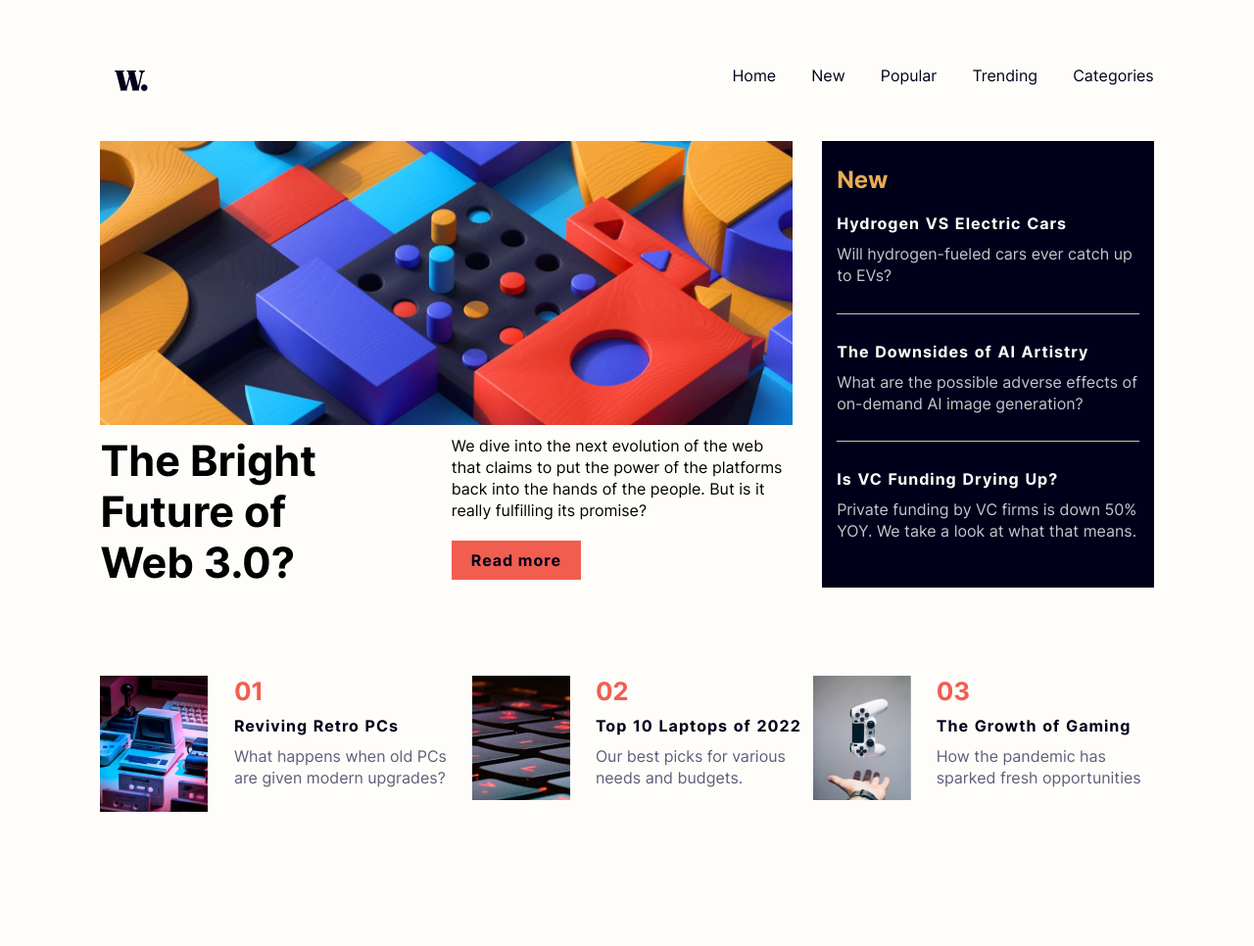
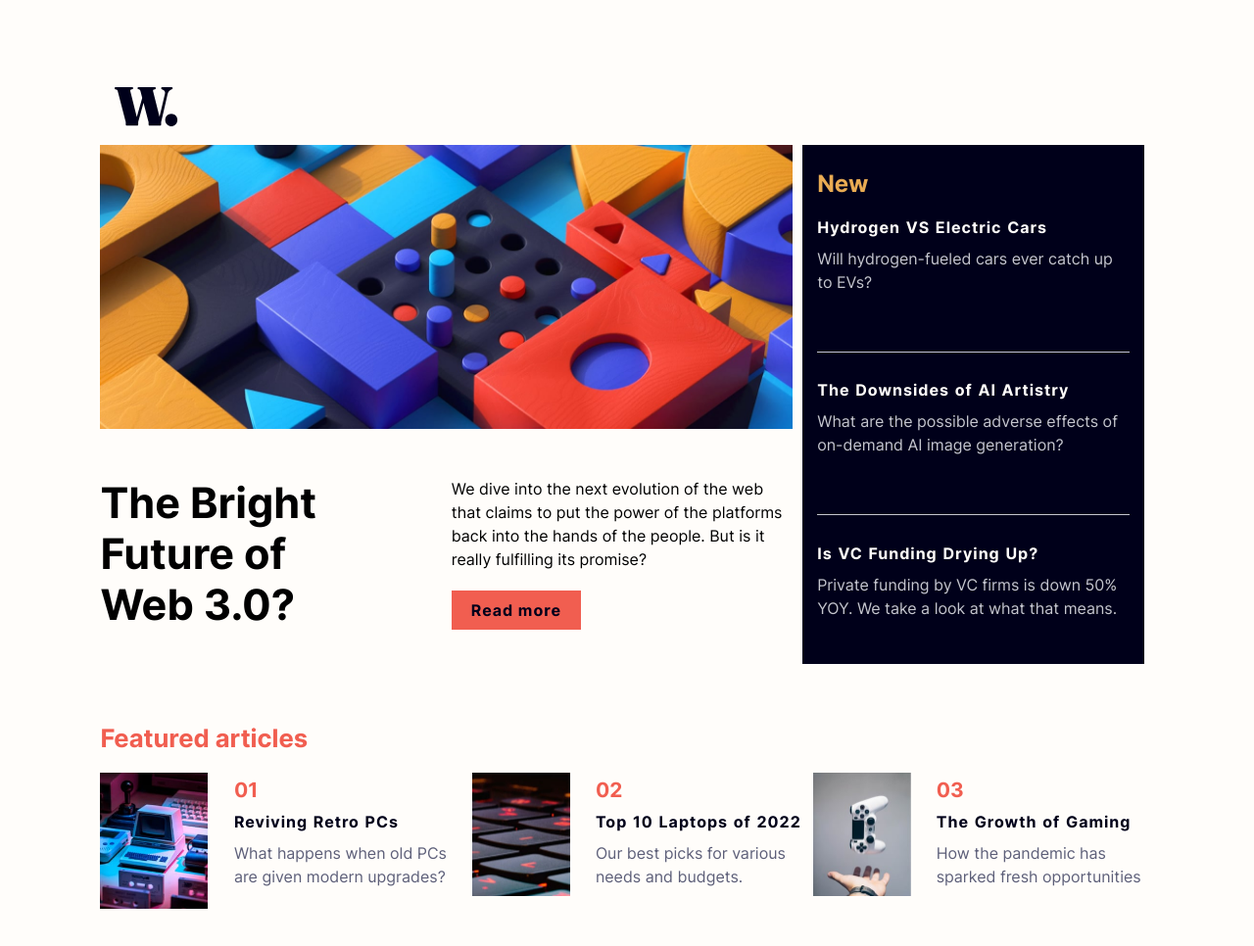
Before and after one commit to Raymond023/news-homepage, a plain HTML site: page index.html in a window 1280 px wide. Shown: the whole page at 98% size. Before the commit the page ends 929 px from the top, so only its background shows below. Drawn offline with Linux system fonts and the light colour scheme.

Commit message:
changed html layout and css

```diff
--- a/index.html
+++ b/index.html
@@ -14,13 +14,14 @@
   <body>
     <header>
       <div>
-        <a href="/"></a>
-        <button type="button" class="open-nav" aria-label="open navigation"></button>
+        <a class="logo" aria-label="Tech news homepage" href="/"><img src="assets/images/logo.svg" alt=""></a>
+        <button type="button" class="open-nav" aria-haspopup="dialog" aria-label="menu"></button>
       </div>
 
+      <dialog aria-label="primary navigation" aria-modal="true" class="nav-dialog" id="nav-dialog">
 
-      <nav aria-label="primary">
-        <button type="button" class="close-nav" aria-label="close navigation"></button>
+        <nav>
+          <button type="button" class="close-nav" aria-label="close menu"></button>
           <ul>
             <li><a href="/">Home</a></li>
             <li><a href="#new">New</a></li>
@@ -30,12 +31,18 @@
           </ul>
         </nav>
 
+      </dialog>
+
+
     </header>
-    <div class="overlay"></div>
+
     <main>
+      <picture>
+        <source srcset="assets/images/image-web-3-desktop.jpg" media="(min-width: 720px)">
+        <source srcset="assets/images/image-web-3-mobile.jpg" media="(min-width: 320px)">
+        <img src="assets/images/image-web-3-mobile.jpg" alt="">
+      </picture>
 
-      <img class="mobile" src="assets/images/image-web-3-mobile.jpg" alt="mobile hero icon">
-      <img class="desktop" src="assets/images/image-web-3-desktop.jpg" alt="desktop hero icon">
       <h1>The Bright Future of Web 3.0?</h1>
       <div>
       <p>
@@ -45,11 +52,7 @@
       <a href="#">Read more</a>
       </div>
 
-
-    </main>
-
-    <aside id="new" aria-label="new tech innovations" class="new">
-
+      <section class="new">
         <h2>New</h2>
 
         <ul>
@@ -70,44 +73,39 @@
               <p>Private funding by VC firms is down 50% YOY. We take a look at what that means.</p>
           </li>
         </ul>
+      </section>
 
-    </aside>
-
-    <section aria-label="featured articles" class="featured">
-
-      <ul>
+      <section class="featured">
+        <h3>Featured articles</h3>
+        <ol>
           <li>
             <img src="assets/images/image-retro-pcs.jpg" alt="">
-          <div>
-            <h3>01</h3>
+            <div class="retro">
               <a href="/">Reviving Retro PCs</a>
               <p>What happens when old PCs are given modern upgrades?</p>
             </div>
-
           </li>
 
           <li>
             <img src="assets/images/image-top-laptops.jpg" alt="">
-          <div>
-            <h3>02</h3>
+            <div class="laptop">
               <a href="/">Top 10 Laptops of 2022</a>
               <p>Our best picks for various needs and budgets.</p>
             </div>
-
           </li>
 
           <li>
             <img src="assets/images/image-gaming-growth.jpg" alt="">
-          <div>
-            <h3>03</h3>
+            <div class="growth">
               <a href="/">The Growth of Gaming</a>
               <p>How the pandemic has sparked fresh opportunities</p>
             </div>
-
           </li>
-      </ul>
+        </ol>
 
       </section>
 
+    </main>
+
   </body>
 </html>
--- a/script.js
+++ b/script.js
@@ -3,14 +3,15 @@
 const openNav = document.querySelector('.open-nav');
 const closeNav = document.querySelector('.close-nav');
 const navBar = document.querySelector('nav');
-const overlay = document.querySelector('.overlay');
+const navDialog = document.querySelector('#nav-dialog')
+const body = document.body;
 
 openNav.addEventListener('click', () => {
-    overlay.classList.add('show-overlay');
-    navBar.classList.add('show');
+    body.classList.toggle('overlay');
+    navDialog.showModal();
 });
 
 closeNav.addEventListener('click', () => {
-    overlay.classList.remove('show-overlay');
-    navBar.classList.remove('show');
+    body.classList.toggle('overlay');
+    navDialog.close();
 });
--- a/style.css
+++ b/style.css
@@ -26,25 +26,44 @@
 body{
     background-color: var(--Off-white);
     font-family: 'Inter', sans-serif;
+    height: 100%;
     padding: 15px;
     padding-top: 45px;
+}
+body::before{
+    content: "";
+    position: fixed;
+    top: 0;
+    right: 65%;
+    width: 100%;
+    height: 100%;
+    background-color: rgba(0, 0, 0, 0.379);
+    opacity: 0;
+    overflow: hidden;
+    z-index: 1;
+    pointer-events: none;
+    transition: 0.4s ease-in;
+}
+body.overlay::before{
+    opacity: 1;
 }
 a{
     text-decoration: none;
 }
 p{
-    line-height: 22px;
+    line-height: 1.5;
 }
 /* header content */
 
-.mobile, header div a{
+picture, picture img{
     max-width: 100%;
     max-height: 100%;
+    object-fit: contain;
 }
-header div a{
-    background-image: url(assets/images/logo.svg);
-    background-size: contain;
+.logo img{
+    width: 100%;
 }
+
 header div{
     display: flex;
     background-color: var(--Off-white);
@@ -56,20 +75,24 @@ header div{
     top: 0;
     left: 0;
 }
-nav{
+/* side nav bar */
+.nav-dialog{
     background-color: var(--Off-white);
+    border: transparent;
     position: fixed;
     top: 0;
     right: -65%;
-    height: 100vh;
+    height: 100%;
+    max-height: 100%;
+    overflow-y: scroll;
     padding: 30px;
-    transition: right 0.5s ease-in-out;
+    transition: right 0.5s ease-out;
     width: 65%;
 }
-.show{
-
+.nav-dialog[open]{
     right: 0;
 }
+
 nav li{
     margin-bottom: 28px;
 }
@@ -81,7 +104,7 @@ nav ul {
     flex-direction: column;
     margin-top: 85px;
 }
-button, header div a{
+button{
     background-repeat: no-repeat;
     background-position: center center;
     background-color: transparent;
@@ -96,31 +119,15 @@ background-image: url(assets/images/icon-menu.svg);
     background-image: url(assets/images/icon-menu-close.svg);
     margin-left: 90%;
 }
-.desktop{
-    display: none;
-}
-.overlay{
-    position: fixed;
-    top: 0;
-    right: 65%;
-    width: 100%;
-    height: 100%;
-    background-color: rgba(0, 0, 0, 0.379);
-    opacity: 0;
-    z-index: 1;
-    pointer-events: none;
-    transition: 0.4s ease-out;
-}
-.show-overlay{
-    opacity: 1;
-}
+
 
 /* body content */
 main{
+    width: 100%;
     display: block;
     margin: 10px auto 30px auto;
 }
-main a{
+main > div > a{
     background-color: var(--Soft-red);
     color: var(--Very-dark-blue);
     font-weight: 700;
@@ -129,7 +136,7 @@ main a{
     padding: 10px 20px;
 }
 main p{
-    line-height: 22px;
+
     margin-bottom: 30px;
 }
 
@@ -167,14 +174,34 @@ h2{
     margin: 50px 0;
 }
 
-.featured li{
+.featured ol{
+
+}
+
+.featured ol li{
     display: grid;
     gap: 15px;
     grid-template-columns: 1fr 2fr;
     margin: 10px 0;
 
 }
+ol div::before{
+    color: var(--Soft-red);
+    display: block;
+    font-size: 1.3rem;
+    font-weight: 700;
+    margin: 5px 0 10px 0;
+}
+.retro::before{
+    content: "01";
 
+}
+.laptop::before{
+    content: "02";
+}
+.growth::before{
+    content: "03";
+}
 .featured a{
     color: var(--Very-dark-blue);
     font-weight: 700;
@@ -209,27 +236,14 @@ main a:hover{
 
 /* media queries */
 
-@media screen and (min-width:45rem) {
-    .mobile{
-        display: none;
-    }
-    .desktop{
-        display: inline;
-        max-width: 100%;
-    }
-}
 @media screen and (min-width:60rem) {
     body{
-        display: grid;
-        gap: 30px;
-        grid-template-columns: repeat(3, 1fr);
-        padding: 40px 8%;
-
+        padding: 5% 8%;
     }
     header{
+        align-items: center;
         display: flex;
         justify-content: space-between;
-        grid-column: span 3;
     }
     header div{
         height: auto;
@@ -260,29 +274,41 @@ main a:hover{
     button{
         display: none;
     }
+
     main{
         display: grid;
         gap: 10px;
-        grid-template-columns: 1fr 1fr;
-        grid-column: span 2;
+        grid-template-columns: repeat(6, 1fr);
+        grid-auto-rows: auto;
         margin: 0;
     }
-    main img{
-        grid-column: span 2;
+    main picture{
+        grid-column: span 4;
+        height: 100%;
+        object-fit: cover;
+        padding: 0;
     }
     h1{
         font-size: 2.7rem;
-        max-width: 75%;
+        grid-column: 1/ 3;
+        grid-row: 2;
+        max-width: 80%;
     }
+    main > div{
+        grid-column: 3/5;
+        grid-row: 2;
+    }
+
     .new{
+        grid-column: 5/7;
+        grid-row: 1/3;
         margin: 0;
     }
 
     .featured{
-        grid-column: span 3;
+        grid-column: span 7;
     }
-    .featured ul{
+    .featured ol{
         display: flex;
-        flex-direction: row;
     }
 }
```
Also changed, not shown: 1 other file. Lines whose indentation alone changed are shown as unchanged.
